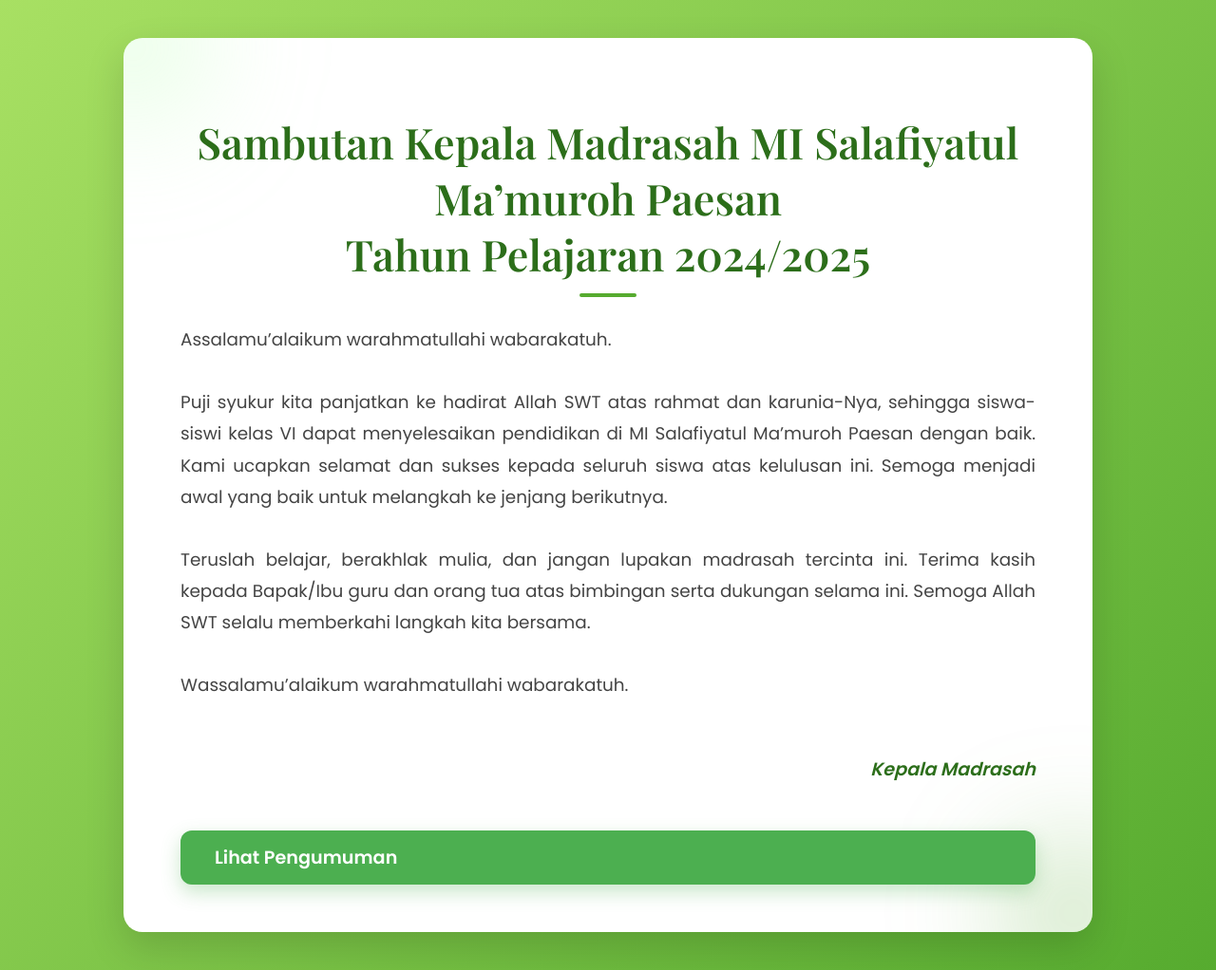
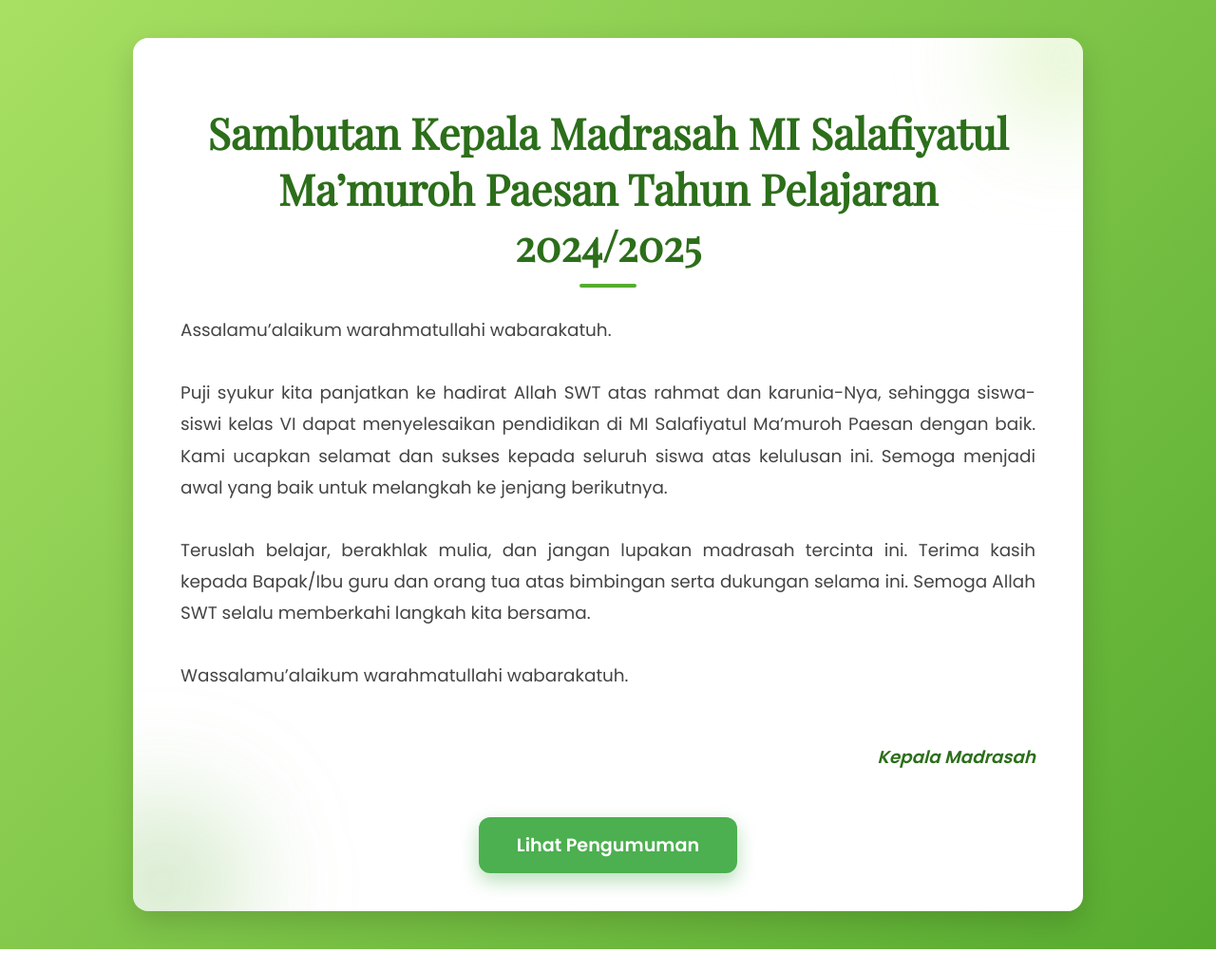
Before and after one commit to mipaesan/home, a plain HTML site: page sambutan.html in a window 1280 px wide. Shown: the whole page at 95% size. After the commit the page ends 1000 px from the top, so only its background shows below. Drawn offline with nearby package versions, Linux system fonts and the light colour scheme.

Commit message:
Update sambutan.html

```diff
--- a/sambutan.html
+++ b/sambutan.html
@@ -4,14 +4,14 @@
   <meta charset="UTF-8" />
   <meta name="viewport" content="width=device-width, initial-scale=1" />
   <title>Sambutan Kepala Madrasah - MI Salafiyatul Ma'muroh Paesan</title>
-  <link href="https://fonts.googleapis.com/css2?family=Poppins:wght@400;600&family=Playfair+Display:wght@600&display=swap" rel="stylesheet">
+  <link href="https://fonts.googleapis.com/css2?family=Poppins:wght@400;600&family=Playfair+Display&display=swap" rel="stylesheet" />
   <style>
     body {
       font-family: 'Poppins', sans-serif;
       margin: 0;
-      padding: 40px 20px;
       background: linear-gradient(135deg, #a8e063, #56ab2f);
       min-height: 100vh;
+      padding: 40px 20px;
       display: flex;
       justify-content: center;
       align-items: center;
@@ -19,50 +19,52 @@
     }
 
     .container {
-      background-color: #fff;
-      padding: 50px 60px;
-      border-radius: 20px;
-      box-shadow: 0 16px 40px rgba(0, 0, 0, 0.15);
+      background: #fff;
       max-width: 900px;
       width: 100%;
+      padding: 40px 50px;
+      border-radius: 16px;
+      box-shadow: 0 12px 30px rgba(0,0,0,0.15);
       position: relative;
       overflow: hidden;
-      animation: fadeInUp 1s ease-out forwards;
+      animation: fadeSlideUp 1s ease forwards;
     }
 
-    .container::before, .container::after {
+    /* Efek background blur */
+    .container::before {
       content: '';
       position: absolute;
+      top: -80px;
+      right: -80px;
+      width: 200px;
+      height: 200px;
+      background: radial-gradient(circle, #a8e06388, transparent 70%);
+      border-radius: 50%;
+      filter: blur(50px);
+      z-index: 0;
+    }
+    .container::after {
+      content: '';
+      position: absolute;
+      bottom: -80px;
+      left: -80px;
+      width: 220px;
+      height: 220px;
+      background: radial-gradient(circle, #56ab2f88, transparent 70%);
       border-radius: 50%;
       filter: blur(60px);
       z-index: 0;
     }
 
-    .container::before {
-      width: 220px;
-      height: 220px;
-      top: -100px;
-      left: -100px;
-      background: radial-gradient(circle, #b3ffab88, transparent 70%);
-    }
-
-    .container::after {
-      width: 200px;
-      height: 200px;
-      bottom: -80px;
-      right: -80px;
-      background: radial-gradient(circle, #56ab2f88, transparent 70%);
-    }
-
     h1 {
       font-family: 'Playfair Display', serif;
-      font-size: 2.8rem;
       color: #2c6e1a;
       text-align: center;
       margin-bottom: 28px;
+      font-weight: 700;
+      font-size: 2.8rem;
       position: relative;
       z-index: 1;
-      animation: slideDown 1s ease-out forwards;
     }
 
     h1::after {
@@ -73,85 +75,101 @@
       background: #56ab2f;
       margin: 12px auto 0;
       border-radius: 2px;
+      animation: growLine 1s ease forwards;
       opacity: 0;
-      animation: growLine 1.2s ease forwards 0.5s;
     }
 
     p {
+      line-height: 1.8;
       font-size: 1.15em;
-      line-height: 1.8;
       color: #444;
-      text-align: justify;
       margin-bottom: 1.6em;
       position: relative;
       z-index: 1;
-      animation: fadeInText 1s ease-in-out forwards;
+      text-align: justify;
     }
 
     .signature {
+      margin-top: 3em;
       text-align: right;
+      font-weight: 600;
+      font-size: 1.15em;
+      color: #2c6e1a;
       font-style: italic;
-      font-weight: 600;
-      font-size: 1.2em;
-      color: #2c6e1a;
-      margin-top: 3em;
       position: relative;
       z-index: 1;
-      animation: fadeInText 1s ease forwards 0.5s;
+    }
+
+    /* Bungkus tombol agar bisa di-tengah-kan */
+    .cta-wrapper {
+      text-align: center;
+      position: relative;
+      z-index: 1;
     }
 
     .cta-button {
-      display: block;
-      margin: 50px auto 0;
-      padding: 14px 36px;
-      font-size: 1.2em;
-      font-weight: bold;
-      background-color: #4caf50;
-      color: #fff;
+      display: inline-block;
+      background: #4caf50;
+      color: white;
+      padding: 15px 40px;
       border: none;
       border-radius: 12px;
-      box-shadow: 0 8px 20px rgba(76, 175, 80, 0.3);
+      cursor: pointer;
+      font-weight: 700;
+      font-size: 1.2em;
       text-decoration: none;
-      transition: all 0.3s ease;
-      position: relative;
-      z-index: 1;
-      animation: bounceIn 1.2s ease-out forwards;
+      margin-top: 50px;
+      box-shadow: 0 8px 20px rgba(76,175,80,0.4);
+      transition: background-color 0.3s ease, box-shadow 0.3s ease, transform 0.2s ease;
+      animation: bounceIn 1s ease-out;
     }
 
     .cta-button:hover {
       background-color: #388e3c;
+      box-shadow: 0 12px 28px rgba(56,142,60,0.7);
       transform: scale(1.05);
-      box-shadow: 0 12px 28px rgba(56, 142, 60, 0.5);
     }
 
-    /* Animasi */
-    @keyframes fadeInUp {
-      0% { opacity: 0; transform: translateY(40px); }
-      100% { opacity: 1; transform: translateY(0); }
+    .cta-button:active {
+      transform: scale(0.95);
     }
 
-    @keyframes slideDown {
-      0% { opacity: 0; transform: translateY(-30px); }
-      100% { opacity: 1; transform: translateY(0); }
+    @keyframes fadeSlideUp {
+      from {
+        opacity: 0;
+        transform: translateY(30px);
+      }
+      to {
+        opacity: 1;
+        transform: translateY(0);
+      }
     }
 
     @keyframes growLine {
-      0% { width: 0; opacity: 0; }
-      100% { width: 60px; opacity: 1; }
-    }
-
-    @keyframes fadeInText {
-      0% { opacity: 0; }
-      100% { opacity: 1; }
+      0% {
+        opacity: 0;
+        width: 0;
+      }
+      100% {
+        opacity: 1;
+        width: 60px;
+      }
     }
 
     @keyframes bounceIn {
-      0% { transform: scale(0.9); opacity: 0; }
-      60% { transform: scale(1.05); opacity: 1; }
-      100% { transform: scale(1); }
+      0% {
+        opacity: 0;
+        transform: scale(0.8);
+      }
+      60% {
+        opacity: 1;
+        transform: scale(1.05);
+      }
+      100% {
+        transform: scale(1);
+      }
     }
 
-    /* Responsive */
     @media (max-width: 600px) {
       .container {
         padding: 30px 20px;
@@ -170,7 +188,7 @@
 </head>
 <body>
   <div class="container">
-    <h1>Sambutan Kepala Madrasah MI Salafiyatul Ma’muroh Paesan<br>Tahun Pelajaran 2024/2025</h1>
+    <h1>Sambutan Kepala Madrasah MI Salafiyatul Ma’muroh Paesan Tahun Pelajaran 2024/2025</h1>
     <p>
       Assalamu’alaikum warahmatullahi wabarakatuh.<br><br>
       Puji syukur kita panjatkan ke hadirat Allah SWT atas rahmat dan karunia-Nya, sehingga siswa-siswi kelas VI dapat menyelesaikan pendidikan di MI Salafiyatul Ma’muroh Paesan dengan baik. Kami ucapkan selamat dan sukses kepada seluruh siswa atas kelulusan ini. Semoga menjadi awal yang baik untuk melangkah ke jenjang berikutnya.<br><br>
@@ -178,7 +196,9 @@
       Wassalamu’alaikum warahmatullahi wabarakatuh.
     </p>
     <div class="signature">Kepala Madrasah</div>
-    <a href="pengumuman.html" class="cta-button">Lihat Pengumuman</a>
+    <div class="cta-wrapper">
+      <a href="pengumuman.html" class="cta-button">Lihat Pengumuman</a>
+    </div>
   </div>
 </body>
 </html>
```
